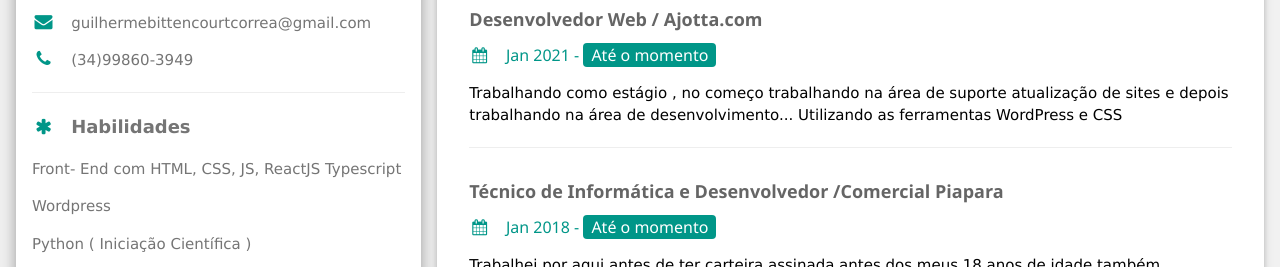
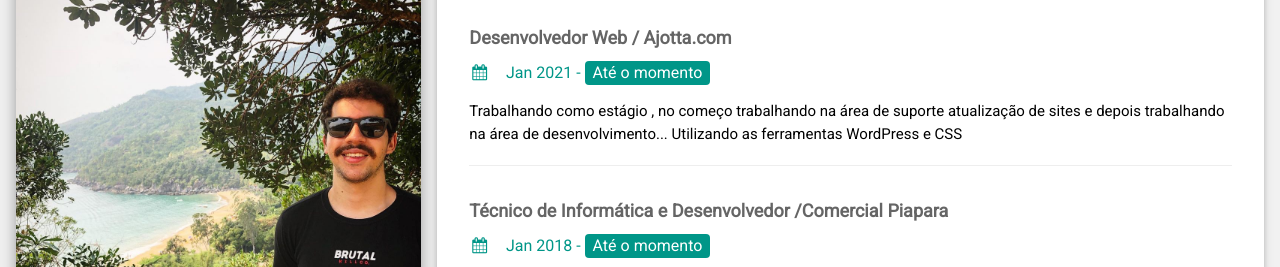
Before and after one commit to bittenks/portifolio-bittenks, a plain HTML site: page index.html in a window 1280 px wide. Shown: the part 124-391 px from the top of the page. Drawn offline with nearby package versions, Linux system fonts and the light colour scheme; the site is published under a folder, as on GitHub Pages, so addresses that start at the root find nothing.

Commit message:
Update index.html

```diff
--- a/index.html
+++ b/index.html
@@ -6,7 +6,7 @@
 <link rel="stylesheet" href="https://www.w3schools.com/w3css/4/w3.css">
 <link rel='stylesheet' href='https://fonts.googleapis.com/css?family=Roboto'>
 <link rel="stylesheet" href="https://cdnjs.cloudflare.com/ajax/libs/font-awesome/4.7.0/css/font-awesome.min.css">
-<link rel="stylesheet" href="/style.css">
+<link rel="stylesheet" href="style.css">
 <link rel="shortcut icon" href="https://i.imgur.com/rh1Cfe5.png" type="image/ico">
 
 <body class="w3-light-grey">
@@ -52,7 +52,7 @@ chk.addEventListener('change', () => {
 
       <div id="container1" class="w3-white w3-text-grey w3-card-4">
         <div class="w3-display-container">
-          <img src="/img/perfil.jpg" style="width:100%" alt="Avatar">
+          <img src="img/perfil.jpg" style="width:100%" alt="Avatar">
           <div class="w3-display-bottomleft w3-container w3-text-black">
             <h2>Guilherme Bittencourt Corrêa</h2>
           </div>
```
